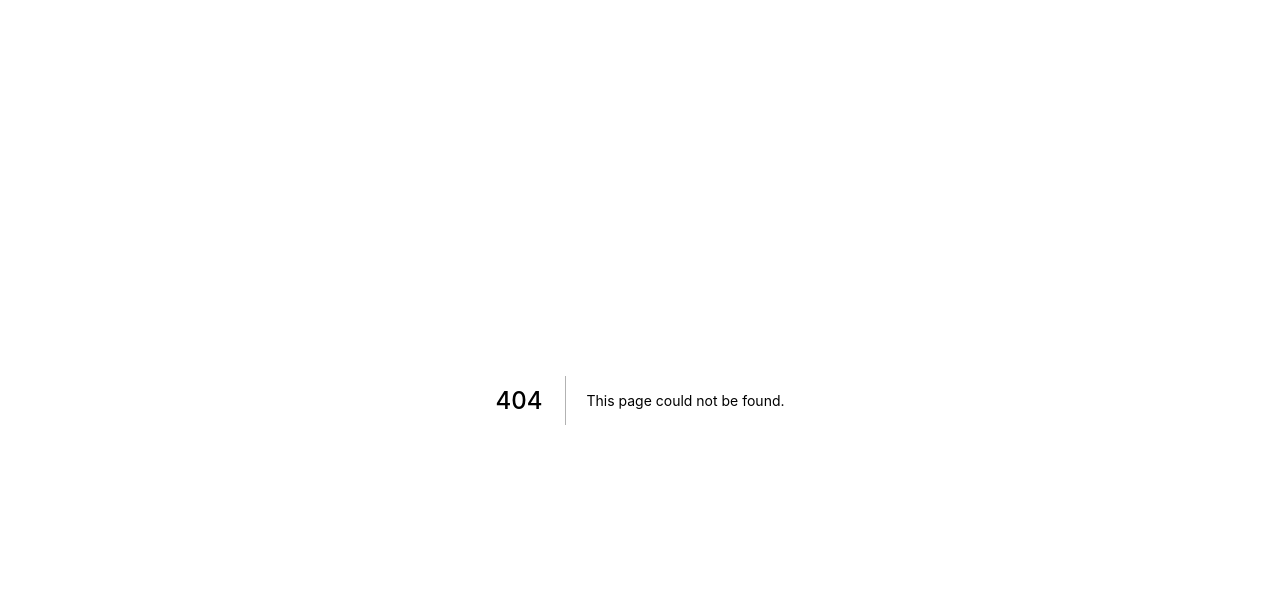
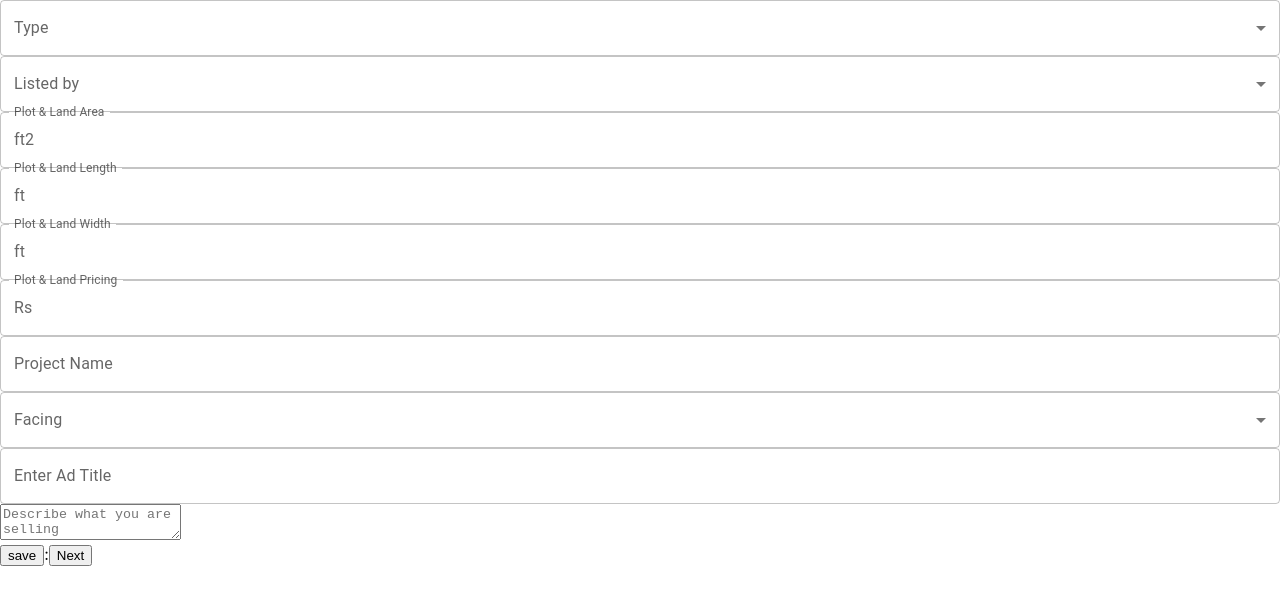
Before and after one commit to Nimeshpalsingh/NextJsPractice, a Next.js app in the folder first/: page /property/PlotsLands/AddPlotsLands in a window 1280 px wide. Before the commit this address had no page. Shown: the top 604 px of the page. Built offline with nearby package versions, Linux system fonts and the light colour scheme.

Commit message:
uhu
ihuuh

```diff
--- a/first/package.json
+++ b/first/package.json
@@ -17,6 +17,7 @@
     "react": "18.2.0",
     "react-bootstrap": "^2.5.0",
     "react-dom": "18.2.0",
+    "react-hook-form": "^7.36.1",
     "react-icons": "^4.4.0",
     "react-lazy-load": "^4.0.1",
     "react-multi-carousel": "^2.8.2",
--- /dev/null
+++ b/first/pages/property/PlotsLands/AddPlotsLands.js
@@ -0,0 +1,192 @@
+import { useForm } from "react-hook-form";
+import { Box, FormControl, InputAdornment, InputLabel, MenuItem, Select, TextField } from '@mui/material'
+
+function AddPlotsLands() {
+    const { register, handleSubmit, watch, formState: { errors } } = useForm();
+    const onSubmit = data => setdata(data);
+
+
+  return (
+    <div>
+
+
+<div><form    onSubmit={handleSubmit(onSubmit)}>
+        <div className="col-lg-6 m-auto">
+
+
+        <div class="input-group mb-3">
+
+        <div class="input-group mt-3 mb-3">
+        <Box sx={{ minWidth: '100%' }}>
+      <FormControl fullWidth>
+        <InputLabel    id="demo-simple-select-label">Type</InputLabel>
+        <Select   {...register("type", { required: true })}
+          labelId="demo-simple-select-label"
+          id="demo-simple-select"
+
+          label="type"
+
+        >
+          <MenuItem value='Sale'>For Sale</MenuItem>
+          <MenuItem value='Rent'>For Rent</MenuItem>
+
+        </Select>
+      </FormControl>
+    </Box>
+
+</div>
+
+</div>
+
+
+<div class="input-group mb-3">
+
+
+<Box sx={{ minWidth: '100%' }}>
+      <FormControl fullWidth>
+        <InputLabel id="demo-simple-select-label">Listed by</InputLabel>
+        <Select  {...register("ownTyp", { required: true })}
+          labelId="demo-simple-select-label"
+          id="demo-simple-select"
+
+          label="Listed by"
+
+        >
+          <MenuItem value='B'>Builder</MenuItem>
+          <MenuItem value='D'>Dealer</MenuItem>
+          <MenuItem value='O'>Owner</MenuItem>
+
+        </Select>
+      </FormControl>
+    </Box>
+
+
+</div>
+
+
+
+
+
+
+   <div className="input-group mb-3">
+
+   <TextField   {...register("area", { required: true })}  fullWidth id="outlined-basic" label="Plot & Land Area " variant="outlined" InputProps={{
+            startAdornment: <InputAdornment position="start">ft2</InputAdornment>,
+          }} />
+
+</div>
+
+<div className="input-group mb-3">
+
+<TextField  {...register("length", { required: true })} fullWidth id="outlined-basic" label="Plot & Land Length " variant="outlined"
+          InputProps={{
+            startAdornment: <InputAdornment position="start">ft</InputAdornment>,
+          }}/>
+
+</div>
+
+<div className="input-group mb-3">
+<TextField   {...register("width", { required: true })}  fullWidth id="outlined-basic" label="Plot & Land Width" variant="outlined" InputProps={{
+            startAdornment: <InputAdornment position="start">ft</InputAdornment>,
+          }} />
+
+</div>
+
+<div className="input-group mb-3">
+
+<TextField  {...register("price", { required: true })} fullWidth id="outlined-basic" label="Plot & Land Pricing" variant="outlined" InputProps={{
+            startAdornment: <InputAdornment position="start">Rs</InputAdornment>,
+          }} />
+
+</div>
+
+<div className="input-group mb-3">
+
+  <TextField   {...register("pname", { required: true })} fullWidth id="outlined-basic" label="Project Name" variant="outlined" />
+
+</div>
+
+
+<div class="input-group mb-3">
+
+
+
+
+
+<Box sx={{ minWidth: '100%' }}>
+      <FormControl fullWidth>
+        <InputLabel id="demo-simple-select-label">Facing</InputLabel>
+        <Select  {...register("face", { required: true })}
+          labelId="demo-simple-select-label"
+          id="demo-simple-select"
+
+          label="Facing"
+
+        >
+          <MenuItem value='East'>East</MenuItem>
+          <MenuItem value='North'>North</MenuItem>
+          <MenuItem value='NE'>North-East</MenuItem>
+          <MenuItem value="NW">North-West</MenuItem>
+          <MenuItem value='South'>South</MenuItem>
+          <MenuItem value='SW'>South-West</MenuItem>
+          <MenuItem value="SE">South-East</MenuItem>
+          <MenuItem value="West">West</MenuItem>
+
+
+
+        </Select>
+      </FormControl>
+    </Box>
+
+
+</div>
+
+
+
+
+
+
+
+
+
+
+<div className="input-group mb-3">
+
+<TextField  {...register("title", { required: true })} fullWidth id="outlined-basic" label="Enter Ad Title" variant="outlined" />
+
+
+</div>
+<div className="input-group mb-3">
+
+  <textarea  {...register("des", { required: true })}  placeholder='Describe what you are selling' className="form-control mb-5" aria-label="Default" aria-describedby="inputGroup-sizing-default" ></textarea>
+</div>
+
+
+<button type="submit" class="btn btn-primary fixed-bottom  ">save</button>:
+ <button type="button" class="btn btn-success fixed-bottom  ">Next</button>
+
+
+
+
+        </div>
+
+</form>
+
+
+
+
+
+
+    </div>
+
+
+
+
+
+
+
+    </div>
+  )
+}
+
+export default AddPlotsLands
```
Also changed, not shown: first/pages/AddProperty.js (added, +57 -0 lines), 1 other file (tests, documents, lock files or other folders).
